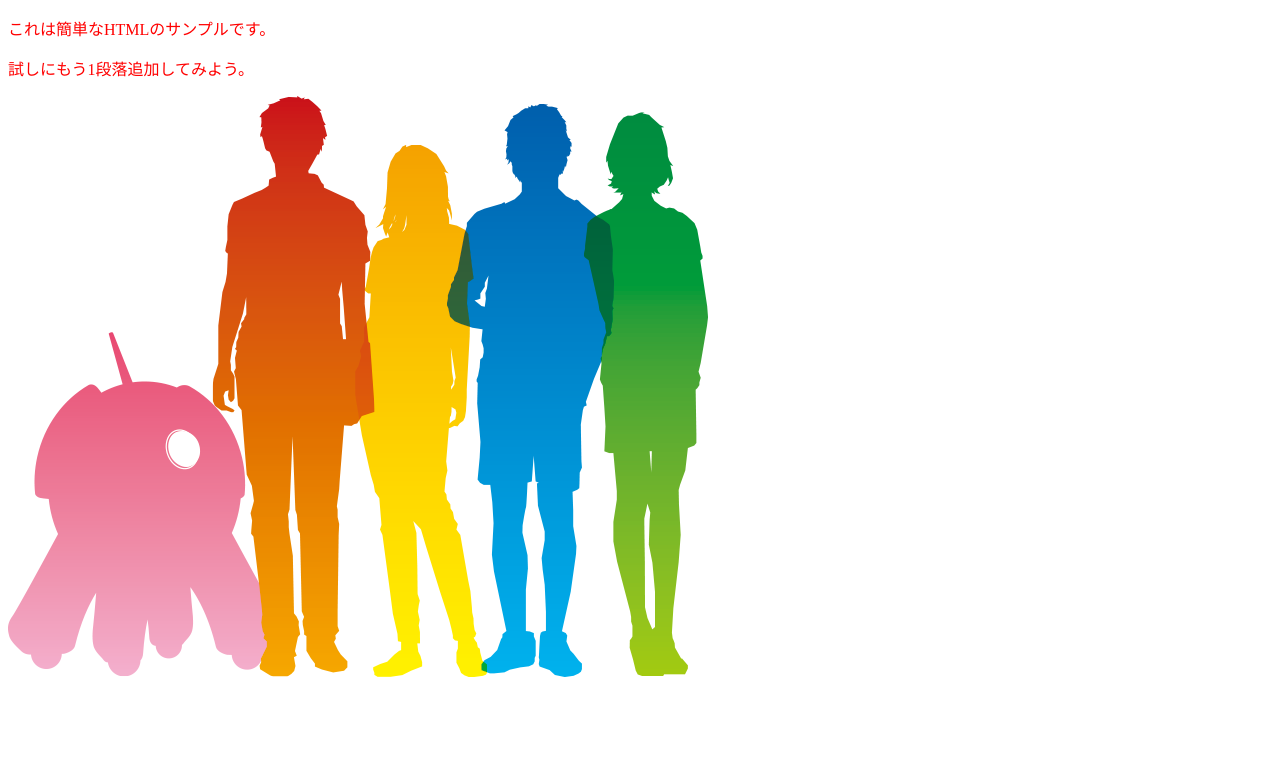
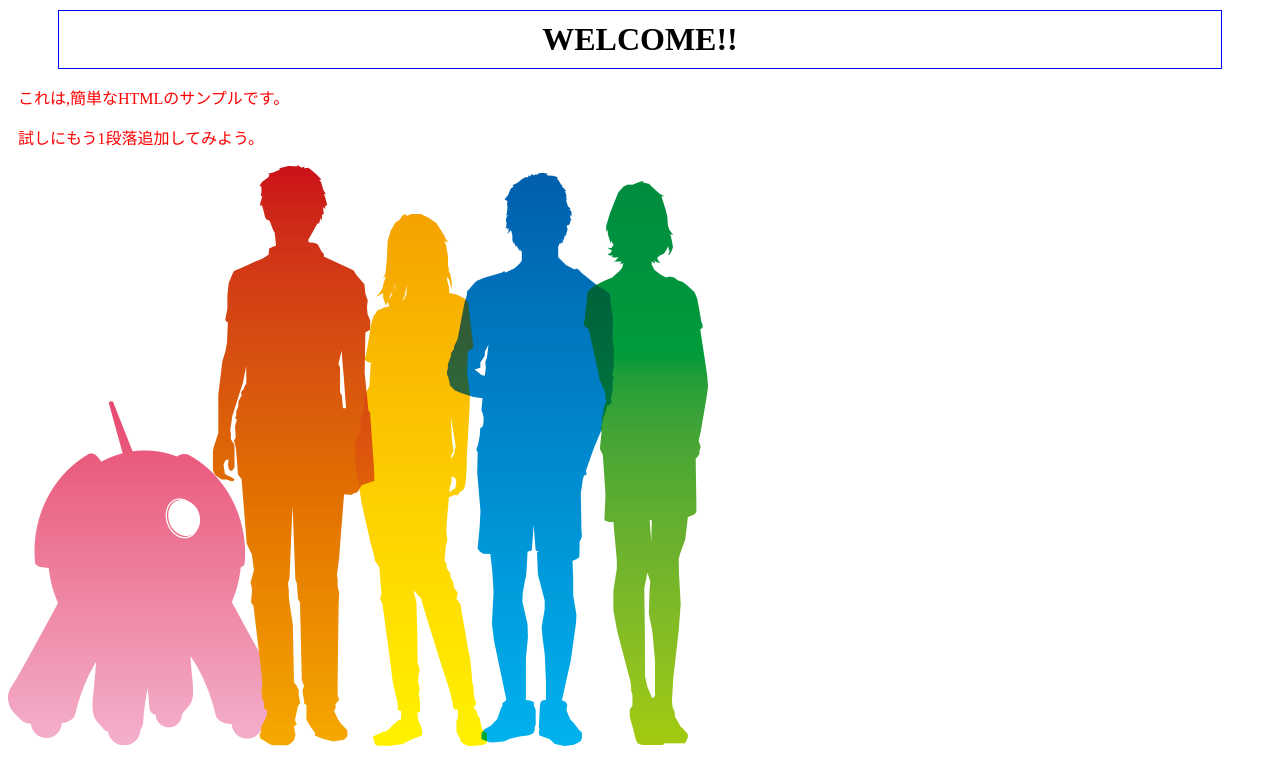
Before and after one commit to WK005/html-test, a plain HTML site: page index.html in a window 1280 px wide. Drawn offline with Linux system fonts and the light colour scheme.

Commit message:
微修正

```diff
--- a/index.html
+++ b/index.html
@@ -6,7 +6,8 @@
         <link rel="stylesheet" type="text/css" href="web.css">
     </head>
     <body>
-        <p>これは簡単なHTMLのサンプルです。</p>
+        <h1>WELCOME!!</h1>
+        <p>これは,簡単なHTMLのサンプルです。</p>
         <p>試しにもう1段落追加してみよう。</p>
         <img src="iniadcollab.png" alt="「チーム開発のイメージ画像」">
     </body>
--- a/web.css
+++ b/web.css
@@ -1,3 +1,12 @@
 p {
     color: red;
+    margin-left: 10px;
 }
+
+h1 {
+    font-weight: bold;
+    border: solid 1px blue;
+    text-align: center;
+    padding: 10px;
+    margin: 10px 50px 10px 50px;
+}
```
